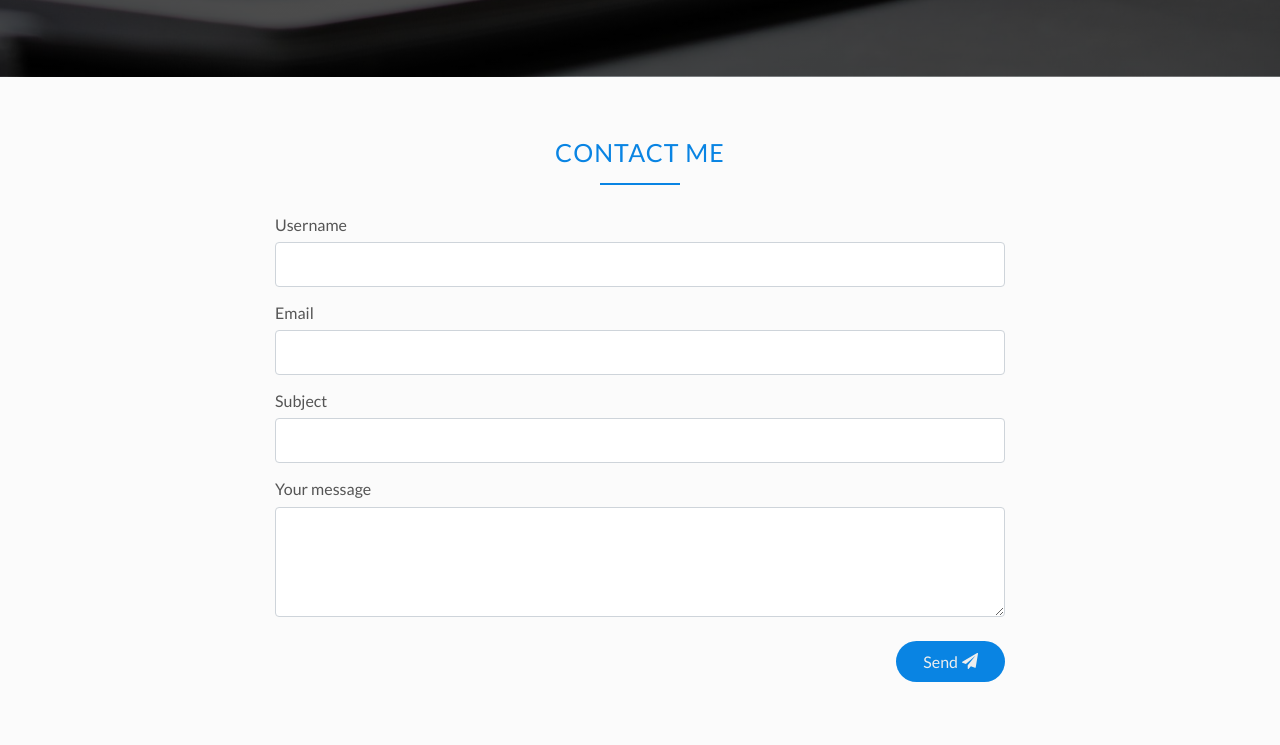
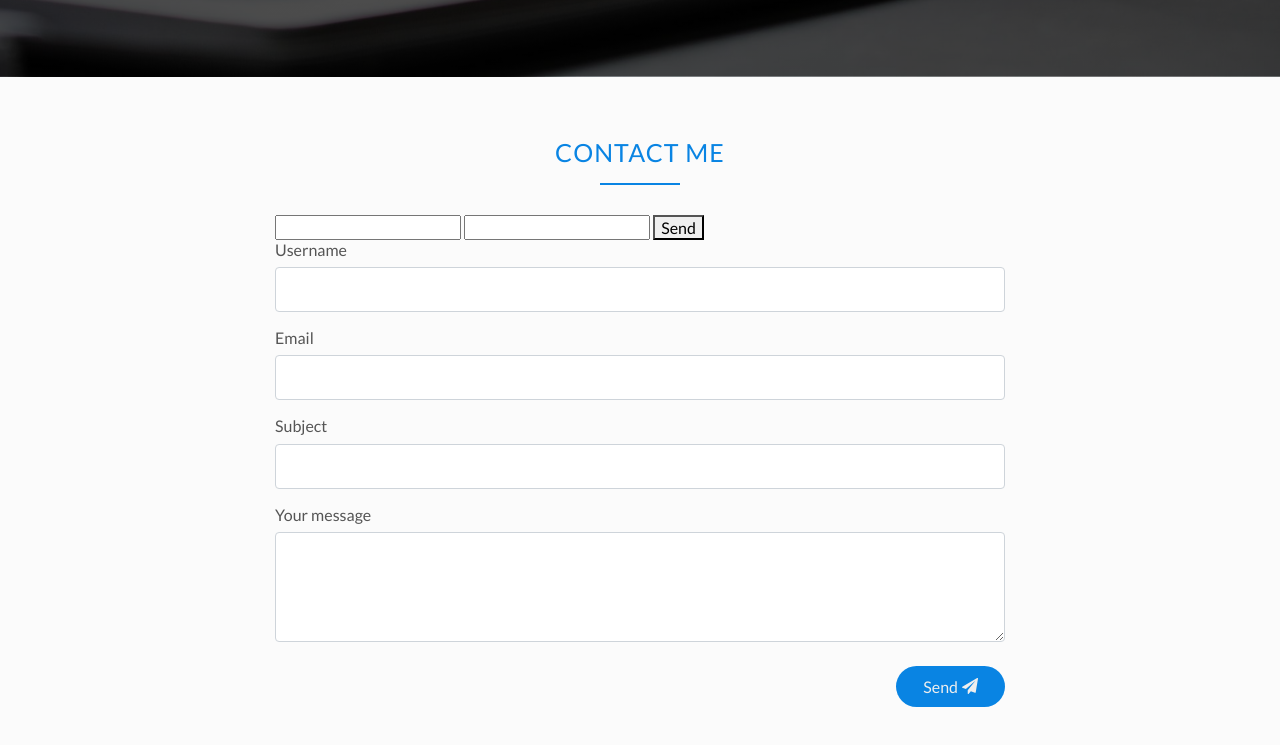
Before and after one commit to andre996/portafolio, a plain HTML site: page index.html in a window 1280 px wide. Shown: the part 1919-2664 px from the top of the page. Drawn offline with nearby package versions, Linux system fonts and the light colour scheme; a script that the page names is missing; files whose address does not match are found by name.

Commit message:
Add files via upload

```diff
--- a/index.html
+++ b/index.html
@@ -538,6 +538,13 @@
                 <div class="row justify-content-center">
                     <div class="col-md-10 col-lg-8">
                         <h2 class="heading-secondary ">Contact me</h2>
+
+                        <form action="https://formsubmit.co/your@email.com" method="POST">
+                            <input type="text" name="name" required>
+                            <input type="email" name="email" required>
+                            <button type="submit">Send</button>
+                       </form>
+
                         <form action="https://formsubmit.co/arrm.1996@gmail.com" method="POST">
                             <div class="form-group">
                                 <label for="Username">Username</label>
@@ -549,7 +556,7 @@
                             </div>
                             <div class="form-group">
                                 <label for="subject">Subject</label>
-                                <input required type="text" name="_subject" class="form-control" id="subject">
+                                <input required type="text" class="form-control" id="subject">
                             </div>
 
                             <div class="form-group">
@@ -557,7 +564,7 @@
                                 <textarea required type="text" name="message" class="form-control" id="message" rows="4"></textarea>
                             </div>
                             <!-- <input type="hidden" name="_captcha" value="false"> -->
-<!--                             <input type="hidden" name="_autoresponse" value="Hi, I'm Andres I received your mail, as soon as I read it I'll contact you, thanks">
+                            <!-- <input type="hidden" name="_autoresponse" value="Hi, I'm Andres I received your mail, as soon as I read it I'll contact you, thanks">
  -->
 
                             <button type="submit" class="mt-2 btn btn--full float-right">Send <svg
```
